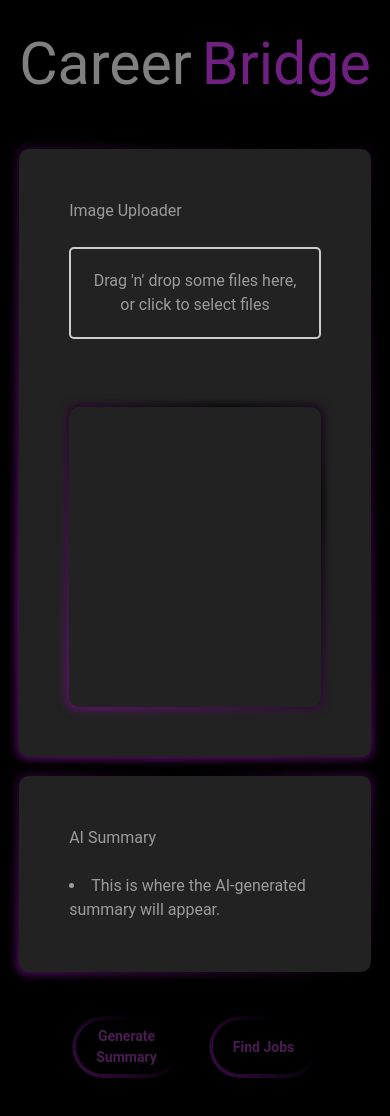
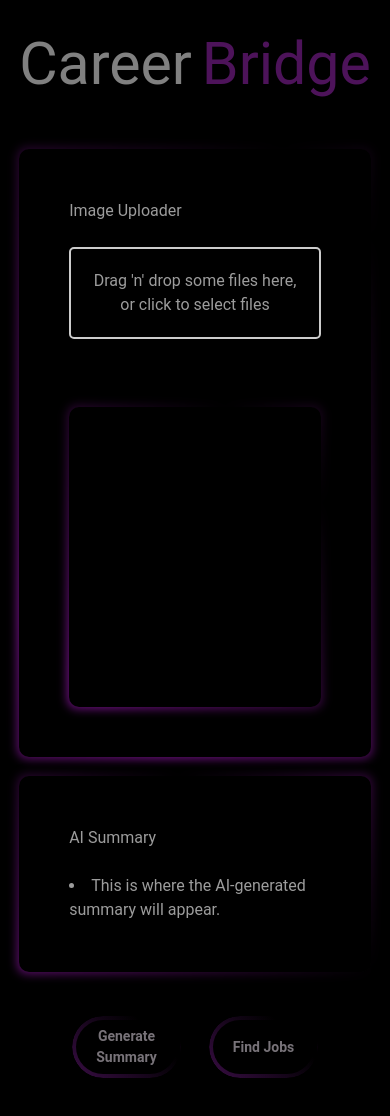
Before and after one commit to Punit173/CareerBridge, a React (Create React App) app: page / in a window 390 px wide. Shown: the top 1116 px of the page. Built offline with nearby package versions, Linux system fonts and the light colour scheme.

Commit message:
some small changes in design

```diff
--- a/src/components/Home.css
+++ b/src/components/Home.css
@@ -281,7 +281,7 @@
   position: absolute;
   width: 100%;
   height: 100%;
-  background: #222;
+  background: #000000;
   left: 0;
   top: 0;
   border-radius: 10px;
@@ -293,13 +293,13 @@
 }
 
 .partb {
-  color: rgb(111, 32, 129);
+  color: rgb(77, 19, 90);
   transition: color 0.5s ease; /* Smooth transition for color */
 }
 
 /* Example hover effect for smooth transition */
 .parta:hover {
-  color: rgb(117, 36, 135); /* Change to .partb color on hover */
+  color: rgb(77, 19, 90); /* Change to .partb color on hover */
 }
 
 .partb:hover {
@@ -331,7 +331,7 @@
   display: flex;
   justify-content: center;
   align-items: center;
-  color: #7e237e;
+  color: #7a747a;
   padding: 15px 25px;
   border-radius: 100px;
   border: 4px solid transparent; /* Initially transparent border */
@@ -399,7 +399,7 @@
 }
 
 .design{
-  background-color: rgb(24, 23, 23);
+  background-color: rgb(20, 19, 19);
   color: rgb(113, 43, 102);
 
 
@@ -436,7 +436,7 @@
 
 @media (max-width: 983px) {
   .button-901 {
-    color: #4a1c52;
+    color: #787379;
     padding: 10px 15px; /* Smaller padding for small screens */
     font-size: 14px; /* Smaller font size */
     width: 30vw; /* Wider button on small screens */
```
